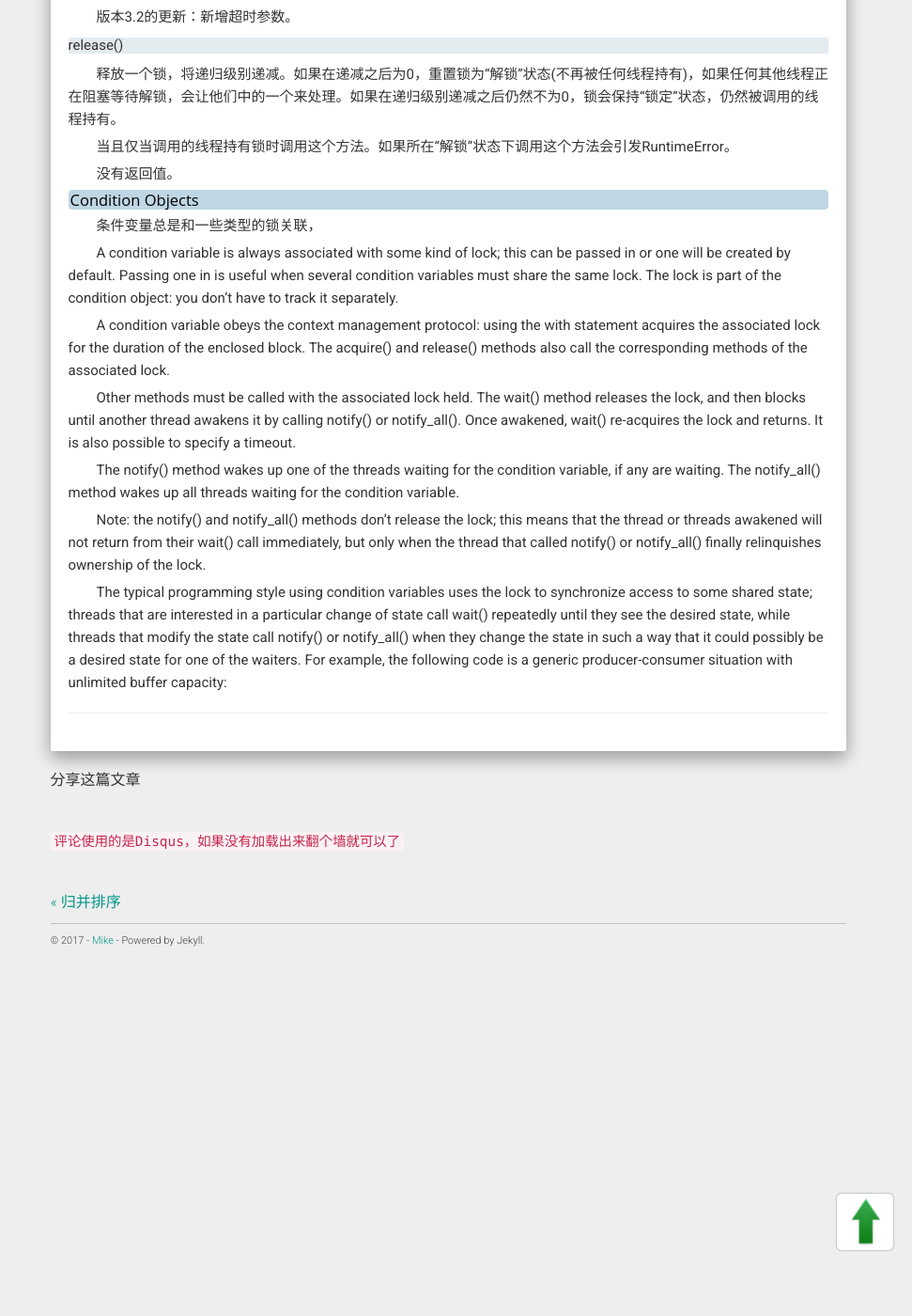
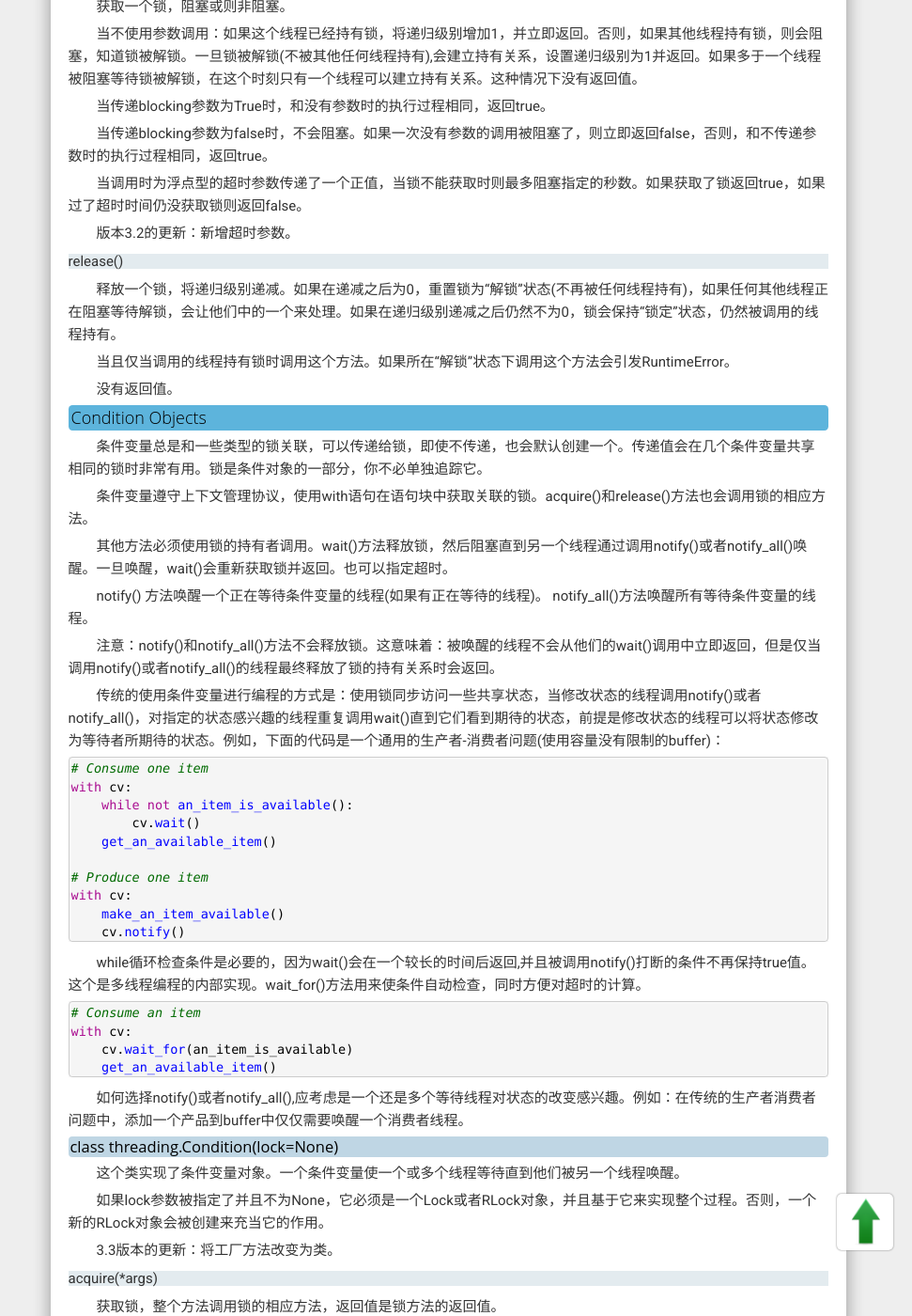
Before and after one commit to iampythoner/iampythoner.github.io, a Jekyll site: the page built from _posts/2017-10-13-Python_threading_module.md, in a window 1280 px wide and 1400 px high, scrolled down 2241 px. Shown: the whole window at 94% size, without its empty margins (309-1280 px from the left). Built offline with Jekyll 4.4.1, drawn with Linux system fonts in a browser that asks for light colours; nearby versions of some CDN libraries; comment, search, counter and statistics services are not loaded; some of the changed text lies outside the part shown.

Commit message:
no message

````diff
--- a/_posts/2017-10-13-Python_threading_module.md
+++ b/_posts/2017-10-13-Python_threading_module.md
@@ -10,7 +10,25 @@
 
 在这个模块中定义了实现多线程编程的对象类型Thread，以及实现线程同步和线程通信的对象类型Thread-Local、Lock、RLock、Condition、Semaphore、Event、Barrier，以及实现定时器对象类型Timer。
 
-#### Thread
+<!--Category-->
+<div id="navCategory">
+	<b>导航</b>
+	<ul>
+		<li><a href="#anchor1_0">Global Functions</a></li>
+        <li><a href="#anchor2_0">Thread-Local Data</a></li>
+        <li><a href="#anchor3_0">Thread Objects</a></li>
+        <li><a href="#anchor4_0">Lock Objects</a></li>
+        <li><a href="#anchor5_0">RLock Objects</a></li>
+        <li><a href="#anchor6_0">Condition Objects</a></li>
+        <li><a href="#anchor7_0">Event Objects</a></li>
+        <li><a href="#anchor8_0">Timer Objects</a></li>
+        <li><a href="#anchor9_0">Barrier Objects</a></li>
+        <li><a href="#anchor10_0">Using locks, conditions, and semaphores in the with statement</a></li>
+	</ul>
+</div>
+<!--Category结束-->
+
+<h4 id="anchor3_0">Thread</h4>
 
 threading.settrace(func)
 为所有threading模块启动的线程设置追踪函数。这个函数会在每个线程的run方法执行之前为其传递sys.settrace()。
@@ -21,7 +39,7 @@
 stack_size
 返回当创建线程时已经使用的线程栈大小。可选的size参数指定了栈的大小随后创建的线程使用的栈大小，必须指定为0(使用平台或者默认的配置)或者至少为32,768 (32 KiB)的正整数值。如果大小没有指定，会使用0.如果不支持改变线程栈的大小，会引发ValueError并且栈大小不会修改。32 KiB是当前最小支持的栈大小值来，以此来为解释器本身保证充足的栈空间。注意一些平台可能对栈大小的值有特殊的限制，例如要求最小的栈大小 > 32 KiB 或者要求分配系统内存页大小的倍数---平台文档应该会指出更多信息(通常使用4 KiB页大小；如果没有更多的规格信息，建议使用4096倍数的栈大小)。API支持: Windows, 支持POSIX线程的系统.
 
-#### Thread-Local
+<h4 id="anchor2_0">Thread-Local</h4>
 
 Thread_local数据是线程指定的。要管理thread-local数据，仅仅创建一个local实例然后将属性放置其中就可以。
 
@@ -35,13 +53,13 @@
 
 想要获取更多信息和扩展例子，参见_threading_local模块的文档。
 
-####  Lock Objects
+<h4 id="anchor4_0">Lock Objects</h4>
 
 (原始)锁是一个同步工具，当被上锁时其他线程不能持有。在Python中，目前它是可用的最低级的同步工具，它是通过_thread扩展模块直接实现的。
 
 (原始)锁是有两种状态：“上锁”和“解锁”。它在创建时处于解锁状态。它有两个基本方法，acquire()和release()。当状态是解锁时，acquire()改变状态为“上锁”并立即返回。当状态是锁定时，acquire()阻塞直到在其他线程中通过调用release()方法将状态改变为“解锁”，然后调用acquire()会重置为“上锁”状态并返回。release()仅当上锁的状态下调用，它将状态更改为解锁并立即返回。如果尝试release一个“解锁”状态下的锁，会引发RuntimeError。
 
-Lock支持设备管理协议，也就是说可以使用with语句进行方便使用。
+Lock支持上下文管理协议，也就是说可以使用with语句进行方便使用。
 
 当多个线程因为acquire()方法等待状态转为“解锁”时而被阻塞时，release被调用并将状态更改为“解锁”时，只有一个线程可以处理。
 
@@ -76,7 +94,7 @@
 
 没有返回值。
 
-##### RLock Objects
+<h4 id="anchor5_0">RLock Objects</h4>
 
 重入锁是一个同步工具允许在相同线程中多次上锁。在内部，它除了有传统锁的上锁、解锁状态外，还使用了“持有线程”和“递归级别”的概念。上锁状态下，一些线程持有这个锁，在解锁状态下，没有线程持有它。
 
@@ -112,18 +130,98 @@
 
 没有返回值。
 
-##### Condition Objects
+<h4 id="anchor6_0">Condition Objects</h4>
 
-条件变量总是和一些类型的锁关联，
+条件变量总是和一些类型的锁关联，可以传递给锁，即使不传递，也会默认创建一个。传递值会在几个条件变量共享相同的锁时非常有用。锁是条件对象的一部分，你不必单独追踪它。
 
-A condition variable is always associated with some kind of lock; this can be passed in or one will be created by default. Passing one in is useful when several condition variables must share the same lock. The lock is part of the condition object: you don’t have to track it separately.
+条件变量遵守上下文管理协议，使用with语句在语句块中获取关联的锁。acquire()和release()方法也会调用锁的相应方法。
 
-A condition variable obeys the context management protocol: using the with statement acquires the associated lock for the duration of the enclosed block. The acquire() and release() methods also call the corresponding methods of the associated lock.
 
-Other methods must be called with the associated lock held. The wait() method releases the lock, and then blocks until another thread awakens it by calling notify() or notify_all(). Once awakened, wait() re-acquires the lock and returns. It is also possible to specify a timeout.
+其他方法必须使用锁的持有者调用。wait()方法释放锁，然后阻塞直到另一个线程通过调用notify()或者notify_all()唤醒。一旦唤醒，wait()会重新获取锁并返回。也可以指定超时。
 
-The notify() method wakes up one of the threads waiting for the condition variable, if any are waiting. The notify_all() method wakes up all threads waiting for the condition variable.
+notify() 方法唤醒一个正在等待条件变量的线程(如果有正在等待的线程)。
+notify_all()方法唤醒所有等待条件变量的线程。
 
-Note: the notify() and notify_all() methods don’t release the lock; this means that the thread or threads awakened will not return from their wait() call immediately, but only when the thread that called notify() or notify_all() finally relinquishes ownership of the lock.
+注意：notify()和notify_all()方法不会释放锁。这意味着：被唤醒的线程不会从他们的wait()调用中立即返回，但是仅当调用notify()或者notify_all()的线程最终释放了锁的持有关系时会返回。
 
-The typical programming style using condition variables uses the lock to synchronize access to some shared state; threads that are interested in a particular change of state call wait() repeatedly until they see the desired state, while threads that modify the state call notify() or notify_all() when they change the state in such a way that it could possibly be a desired state for one of the waiters. For example, the following code is a generic producer-consumer situation with unlimited buffer capacity:
+传统的使用条件变量进行编程的方式是：使用锁同步访问一些共享状态，当修改状态的线程调用notify()或者notify_all()，对指定的状态感兴趣的线程重复调用wait()直到它们看到期待的状态，前提是修改状态的线程可以将状态修改为等待者所期待的状态。例如，下面的代码是一个通用的生产者-消费者问题(使用容量没有限制的buffer)：
+
+```python
+# Consume one item
+with cv:
+    while not an_item_is_available():
+        cv.wait()
+    get_an_available_item()
+
+# Produce one item
+with cv:
+    make_an_item_available()
+    cv.notify()
+```
+
+while循环检查条件是必要的，因为wait()会在一个较长的时间后返回,并且被调用notify()打断的条件不再保持true值。这个是多线程编程的内部实现。wait_for()方法用来使条件自动检查，同时方便对超时的计算。
+
+```python
+# Consume an item
+with cv:
+    cv.wait_for(an_item_is_available)
+    get_an_available_item()
+```
+如何选择notify()或者notify_all(),应考虑是一个还是多个等待线程对状态的改变感兴趣。例如：在传统的生产者消费者问题中，添加一个产品到buffer中仅仅需要唤醒一个消费者线程。
+
+##### class threading.Condition(lock=None)
+
+这个类实现了条件变量对象。一个条件变量使一个或多个线程等待直到他们被另一个线程唤醒。
+
+如果lock参数被指定了并且不为None，它必须是一个Lock或者RLock对象，并且基于它来实现整个过程。否则，一个新的RLock对象会被创建来充当它的作用。
+
+3.3版本的更新：将工厂方法改变为类。
+
+###### acquire(*args)
+获取锁，整个方法调用锁的相应方法，返回值是锁方法的返回值。
+
+###### release()
+释放锁，整个方法调用锁的相应方法，没有返回值。
+
+###### wait(timeout=None)
+
+等待直到被notify或者直到超时。如果调用线程调用这个方法时没有获取锁，会产生RuntimeError。
+
+这个方法释放锁，然后阻塞直到 其他线程针对同一条件通过调用notify()或者notify_all()将它唤醒。一旦唤醒或者超时，它会重新获取锁并返回。
+
+当提供了超时参数并且不为None, 超时参数应该是一个浮点数，并以秒为单位指定了操作的超时。
+
+当锁是一个RLock对象，它不会使用它的release()方法来释放，因为当锁被多次递归获取时使用releae不会解锁。而作为替代方案，一个RLock类的内部接口会被使用，它会真正实现解锁，即使是在锁被递归获取多次的情况下。然后，另一个内部接口会在锁被重新获取时恢复递归级别。
+
+返回值是True，如果过了超时时间则返回False。
+
+3.2版本中的更新：在这(3.2)之前，总是返回None。
+
+###### wait_for(predicate, timeout=None)
+
+等待直到条件判定为true。谓词(判断条件)应该是可调用的，并且能够返回一个布尔值。超时时间可以指定为最长的等待时间。
+
+这个通用方法会重复调用wait(),直到谓词条件被满足，或者直到超时。返回值是谓词条件最后的返回值，若超时则返回False。
+
+如果忽略超时特性，调用这个方法的过程与“写操作”类似：
+
+```python
+while not predicate():
+    cv.wait()
+```
+所以，相同的规则也适用于wait()：当调用时锁必须被持有，并且在返回时锁被重新获取。这个谓词是依据锁的持有状态判定的。
+
+这个方法在 Python 3.2首次增加。
+
+###### notify(n=1)
+默认情况，唤醒一个线程
+By default, wake up one thread waiting on this condition, if any. If the calling thread has not acquired the lock when this method is called, a RuntimeError is raised.
+
+This method wakes up at most n of the threads waiting for the condition variable; it is a no-op if no threads are waiting.
+
+The current implementation wakes up exactly n threads, if at least n threads are waiting. However, it’s not safe to rely on this behavior. A future, optimized implementation may occasionally wake up more than n threads.
+
+Note: an awakened thread does not actually return from its wait() call until it can reacquire the lock. Since notify() does not release the lock, its caller should.
+
+###### notify_all()
+Wake up all threads waiting on this condition. This method acts like notify(), but wakes up all waiting threads instead of one. If the calling thread has not acquired the lock when this method is called, a RuntimeError is raised.
````
